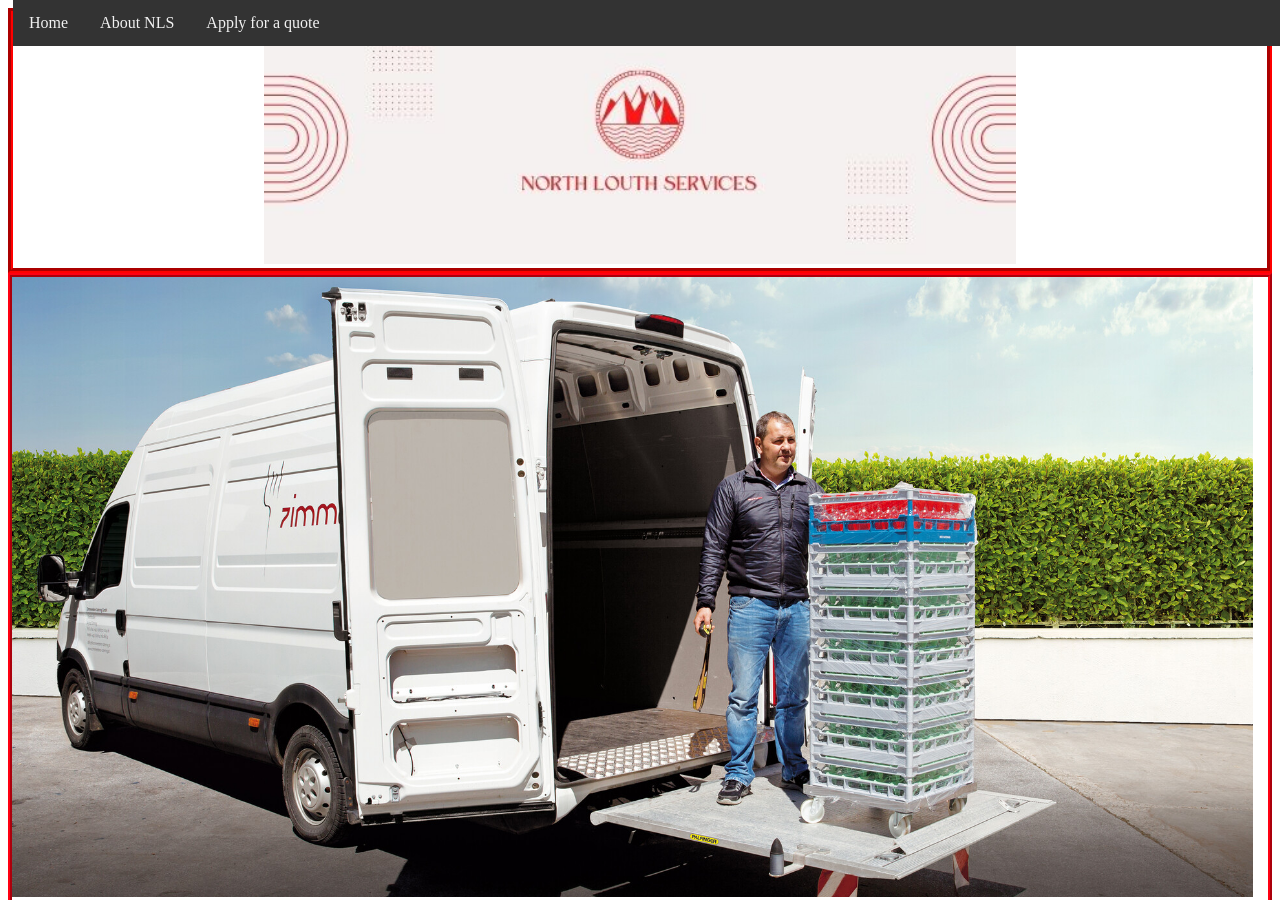
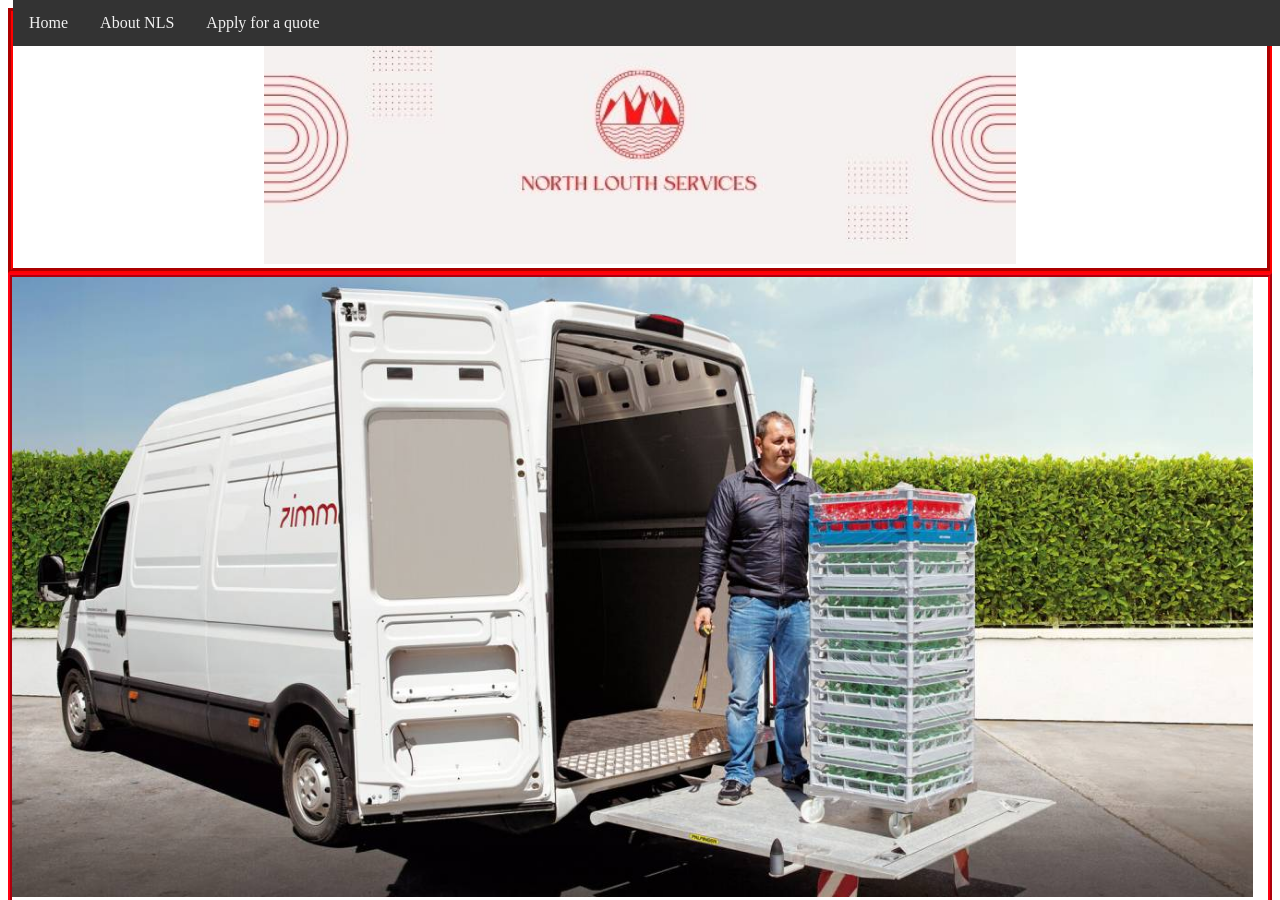
Before and after one commit to Code-Institute-Submissions/Jakemcp97-Project-NLS_JulyResub, a plain HTML site: page docs/index.html in a window 1280 px wide. Shown: the top 900 px of the page. Drawn offline with Linux system fonts and the light colour scheme.

Commit message:
image resize for web.dev correction

```diff
--- a/docs/index.html
+++ b/docs/index.html
@@ -23,7 +23,7 @@
 		<img id="titleimg" src="Nlstitle.jpg" alt="title image">
 	</header>
 	<!---filler image showing what the company is about and engaging the user--->
-	<div id="filler"><img id="sprinter" src="NLSvan.jpg" alt="A specialised van"></div>
+	<div id="filler"><img id="sprinter" src="NLSvanv2.jpg" alt="A specialised van"></div>
 	<!--Div containing a general description of the company-->
 	<div id="description"><p>North louth services is a company based around solving problems in logistics and the catering world, while maintaining a great level of customer service. We have several specialised vehicles and tools to solve a large litany of problems and challenges while maintaining a safe working environment. With over 35 years in business, there have been numerous situations in which we have completed the impossible! if you have any further questions feel free to contact us through the Quotes section of the website or using the information located at the bottom of the website.</p></div>
 	<!--Div containing map and regions covered by the company-->
```
Also changed, not shown: docs/NLSvanv2.jpg (added).
